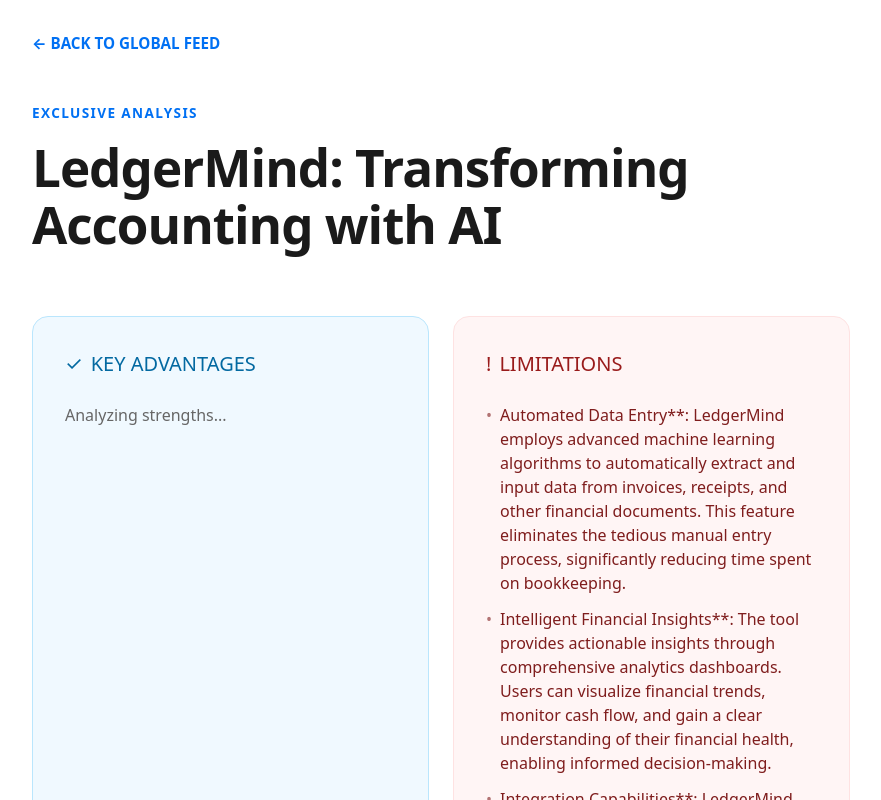
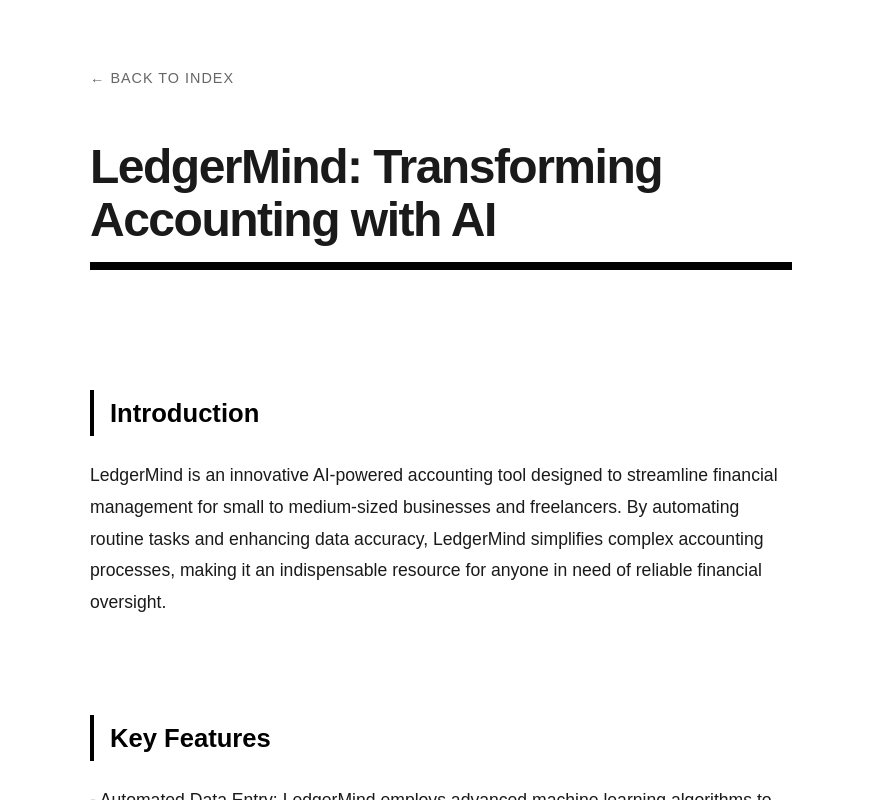
Before and after one commit to smart-guidance-lab/ai-review-site, a Next.js app: page /blog/ai-accounting-1770765071997 in a window 1280 px wide. Shown: the top 800 px of the page, without its empty margins (199-1080 px from the left). Built offline with nearby package versions, Linux system fonts and the light colour scheme.

Commit message:
Refactor PostPage component and clean up code
Refactor PostPage component to simplify rendering and remove unused logic for Pros/Cons extraction.

```diff
--- a/app/blog/[slug]/page.tsx
+++ b/app/blog/[slug]/page.tsx
@@ -6,9 +6,7 @@
   const postsDir = path.join(process.cwd(), 'content', 'posts');
   if (!fs.existsSync(postsDir)) return [];
   const files = fs.readdirSync(postsDir).filter(f => f.endsWith('.md'));
-  return files.map((file) => ({
-    slug: file.replace('.md', ''),
-  }));
+  return files.map((file) => ({ slug: file.replace('.md', '') }));
 }
 
 export default async function PostPage({ params }: { params: Promise<{ slug: string }> | { slug: string } }) {
@@ -17,80 +15,46 @@
   const filePath = path.join(process.cwd(), 'content', 'posts', `${slug}.md`);
 
   if (!fs.existsSync(filePath)) notFound();
+
+  // 太字記号 (**) を一括除去してクリーンにする
   const rawContent = fs.readFileSync(filePath, 'utf8');
-
-  // データ抽出ロジック：Pros/Consや本文を分離
-  const lines = rawContent.split('\n');
-  const title = lines.find(l => l.startsWith('# '))?.replace('# ', '') || 'Intelligence Report';
-
-  // Pros/Consの行を特定して抽出
-  const pros = lines.filter(l => l.includes('PROS') || l.startsWith('- ') && lines.indexOf(l) > lines.findIndex(x => x.includes('PROS')) && lines.indexOf(l) < lines.findIndex(x => x.includes('CONS'))).map(l => l.replace(/^[-\s*▲]+/, '').trim()).filter(l => l && !l.includes('PROS'));
-  const cons = lines.filter(l => l.includes('CONS') || l.startsWith('- ') && lines.indexOf(l) > lines.findIndex(x => x.includes('CONS'))).map(l => l.replace(/^[-\s*▼]+/, '').trim()).filter(l => l && !l.includes('CONS'));
+  const content = rawContent.replace(/\*\*/g, '');
 
   return (
-    <article style={{ padding: '2rem 1rem', maxWidth: '850px', margin: '0 auto', fontFamily: 'system-ui, -apple-system, sans-serif', color: '#1a1a1a', backgroundColor: '#fff' }}>
-      {/* ナビゲーション */}
+    <article style={{ padding: '4rem 1.5rem', maxWidth: '750px', margin: '0 auto', color: '#1a1a1a', backgroundColor: '#fff', minHeight: '100vh', lineHeight: '1.8' }}>
       <nav style={{ marginBottom: '3rem' }}>
-        <a href="/" style={{ color: '#0070f3', textDecoration: 'none', fontSize: '0.95rem', fontWeight: 'bold', display: 'flex', alignItems: 'center' }}>
-          &larr; BACK TO GLOBAL FEED
-        </a>
+        <a href="/" style={{ color: '#666', textDecoration: 'none', fontSize: '0.9rem', letterSpacing: '1px' }}>&larr; BACK TO INDEX</a>
       </nav>
 
-      {/* ヘッダーセクション */}
-      <header style={{ marginBottom: '4rem' }}>
-        <div style={{ textTransform: 'uppercase', color: '#0070f3', fontWeight: '900', fontSize: '0.85rem', letterSpacing: '0.1em', marginBottom: '1rem' }}>
-          Exclusive Analysis
-        </div>
-        <h1 style={{ fontSize: 'clamp(2rem, 5vw, 3.2rem)', fontWeight: '900', lineHeight: '1.1', margin: 0, letterSpacing: '-0.02em' }}>
-          {title}
-        </h1>
-      </header>
-
-      {/* 比較マトリクスカード（Pros/Cons） */}
-      <div style={{ display: 'grid', gridTemplateColumns: 'repeat(auto-fit, minmax(300px, 1fr))', gap: '1.5rem', marginBottom: '4rem' }}>
-        <div style={{ backgroundColor: '#f0f9ff', padding: '2rem', borderRadius: '16px', border: '1px solid #bae6fd' }}>
-          <h3 style={{ margin: '0 0 1.5rem 0', color: '#0369a1', fontSize: '1.25rem', display: 'flex', alignItems: 'center' }}>
-            <span style={{ marginRight: '0.5rem' }}>✓</span> KEY ADVANTAGES
-          </h3>
-          <ul style={{ padding: 0, margin: 0, listStyle: 'none' }}>
-            {pros.length > 0 ? pros.map((p, i) => (
-              <li key={i} style={{ marginBottom: '0.75rem', fontSize: '1rem', color: '#0c4a6e', display: 'flex' }}>
-                <span style={{ marginRight: '0.5rem', opacity: 0.6 }}>•</span> {p}
-              </li>
-            )) : <li style={{ color: '#666' }}>Analyzing strengths...</li>}
-          </ul>
-        </div>
-
-        <div style={{ backgroundColor: '#fff5f5', padding: '2rem', borderRadius: '16px', border: '1px solid #fee2e2' }}>
-          <h3 style={{ margin: '0 0 1.5rem 0', color: '#991b1b', fontSize: '1.25rem', display: 'flex', alignItems: 'center' }}>
-            <span style={{ marginRight: '0.5rem' }}>!</span> LIMITATIONS
-          </h3>
-          <ul style={{ padding: 0, margin: 0, listStyle: 'none' }}>
-            {cons.length > 0 ? cons.map((c, i) => (
-              <li key={i} style={{ marginBottom: '0.75rem', fontSize: '1rem', color: '#7f1d1d', display: 'flex' }}>
-                <span style={{ marginRight: '0.5rem', opacity: 0.6 }}>•</span> {c}
-              </li>
-            )) : <li style={{ color: '#666' }}>Analyzing weaknesses...</li>}
-          </ul>
-        </div>
+      <div style={{ fontSize: '1.1rem' }}>
+        {content.split('\n').map((line, i) => {
+          // メインタイトル
+          if (line.startsWith('# ')) {
+            return <h1 key={i} style={{ fontSize: '3rem', fontWeight: '900', marginBottom: '3rem', letterSpacing: '-1.5px', lineHeight: '1.1', borderBottom: '8px solid #000', paddingBottom: '1rem' }}>{line.replace('# ', '')}</h1>;
+          }
+          // セクション見出し（Advantages/Drawbacks等）
+          if (line.startsWith('## ')) {
+            const title = line.replace('## ', '');
+            const isPositive = title.toLowerCase().includes('advantage');
+            const isNegative = title.toLowerCase().includes('drawback');
+            return (
+              <h2 key={i} style={{
+                fontSize: '1.6rem', fontWeight: '800', marginTop: '3.5rem', marginBottom: '1.5rem',
+                color: isPositive ? '#0070f3' : isNegative ? '#e00' : '#000',
+                borderLeft: `4px solid ${isPositive ? '#0070f3' : isNegative ? '#e00' : '#000'}`,
+                paddingLeft: '1rem'
+              }}>
+                {title}
+              </h2>
+            );
+          }
+          // 本文
+          return line.trim() ? <p key={i} style={{ marginBottom: '1.5rem' }}>{line}</p> : <div key={i} style={{ height: '1rem' }} />;
+        })}
       </div>
 
-      {/* 本文セクション */}
-      <section style={{ fontSize: '1.15rem', lineHeight: '1.8', color: '#334155' }}>
-        {lines.filter(l => !l.startsWith('# ') && !l.includes('PROS') && !l.includes('CONS') && !l.startsWith('- ')).map((line, i) => {
-          if (line.startsWith('## ')) return <h2 key={i} style={{ fontSize: '1.8rem', color: '#000', marginTop: '3rem', marginBottom: '1.5rem', fontWeight: '800' }}>{line.replace('## ', '')}</h2>;
-          if (line.trim() === '') return <br key={i} />;
-          return <p key={i} style={{ marginBottom: '1.5rem' }}>{line}</p>;
-        })}
-      </section>
-
-      {/* フッター広告・購読 */}
-      <footer style={{ marginTop: '6rem', padding: '3rem 2rem', backgroundColor: '#1a1a1a', borderRadius: '20px', color: '#fff', textAlign: 'center' }}>
-        <h4 style={{ fontSize: '1.5rem', marginBottom: '1rem' }}>Master the AI Frontier</h4>
-        <p style={{ color: '#94a3b8', marginBottom: '2rem' }}>Get unbiased intelligence delivered to your inbox.</p>
-        <button style={{ backgroundColor: '#fff', color: '#000', border: 'none', padding: '1rem 2rem', borderRadius: '50px', fontWeight: 'bold', cursor: 'pointer' }}>
-          SUBSCRIBE FREE
-        </button>
+      <footer style={{ marginTop: '8rem', borderTop: '1px solid #eee', paddingTop: '3rem', textAlign: 'center' }}>
+        <p style={{ color: '#999', fontSize: '0.8rem', letterSpacing: '2px' }}>&copy; 2026 AI INSIGHT GLOBAL. ALL RIGHTS RESERVED.</p>
       </footer>
     </article>
   );
```
